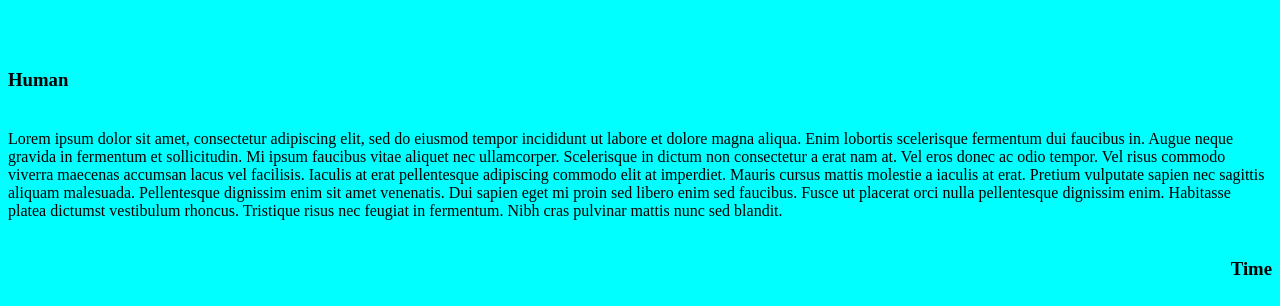
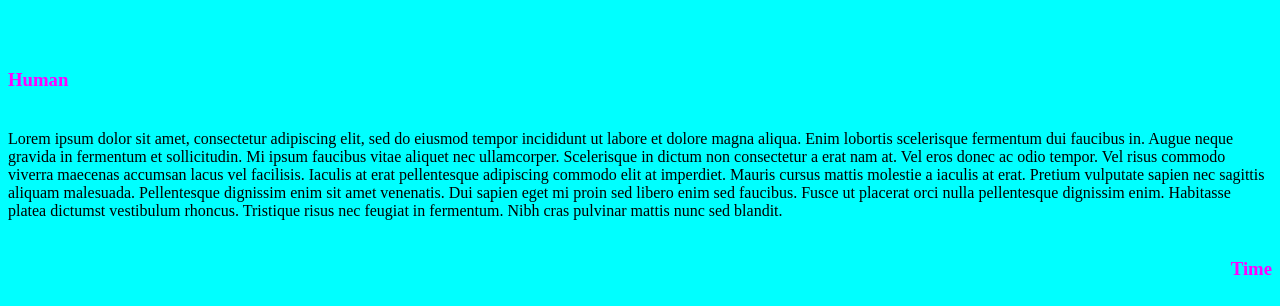
Before and after one commit to dancab489/mobile-friendly-practice, a plain HTML site: page index.html in a window 1280 px wide. Shown: the part 282-588 px from the top of the page. Drawn offline with Linux system fonts and the light colour scheme.

Commit message:
0830hrs 2022apr06

```diff
--- a/css/style.css
+++ b/css/style.css
@@ -16,4 +16,5 @@ p {
 
 h3 {
     padding: 10px;
+    color:#f0f;
 }
```
